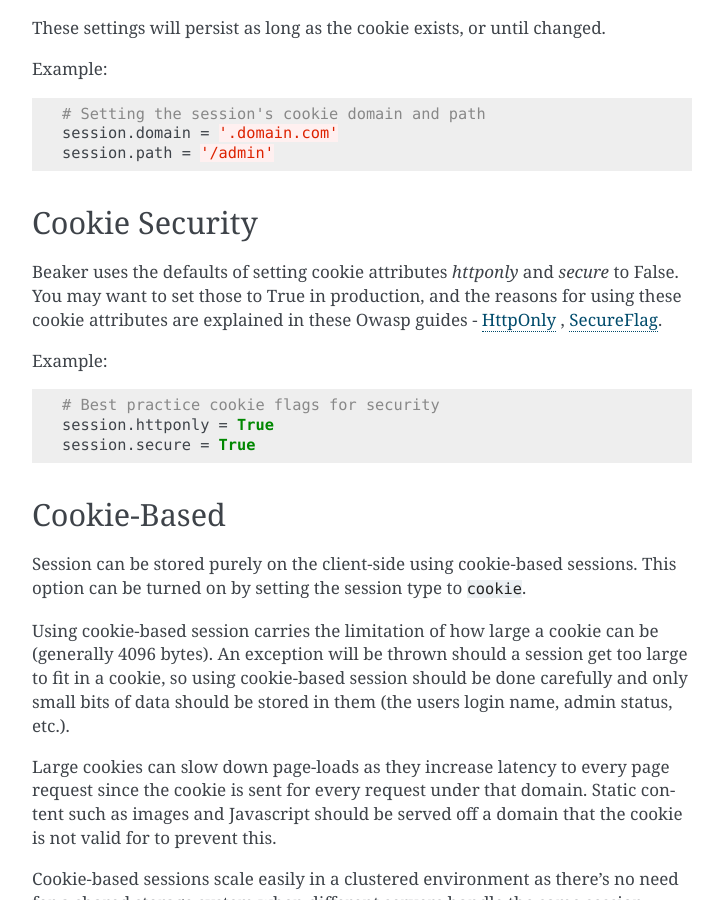
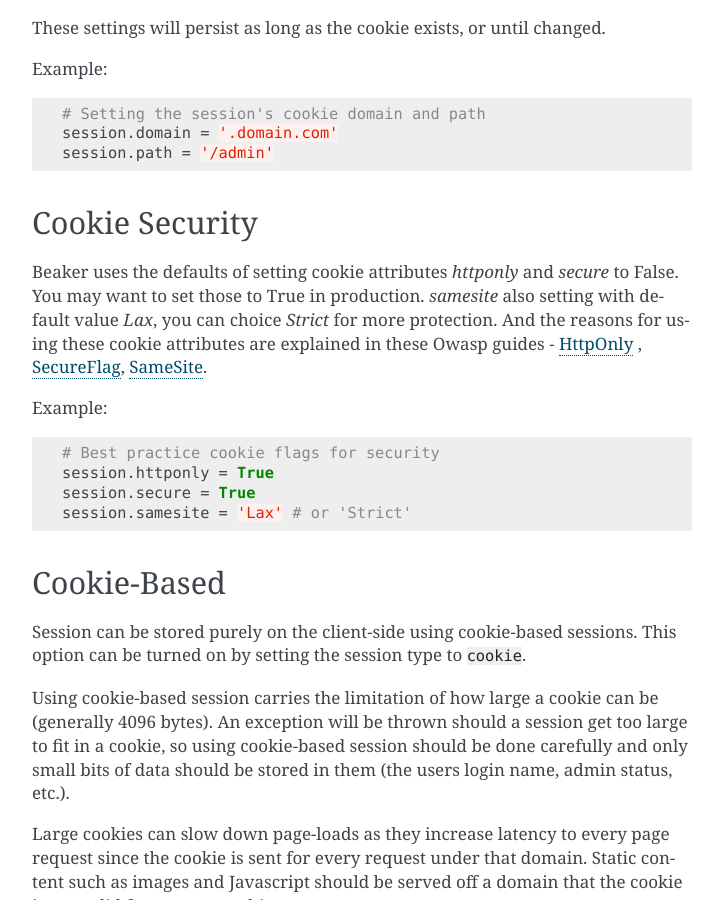
Before and after one commit to bbangert/beaker, a Sphinx documentation site: the page built from beaker/docs/sessions.rst, in a window 1280 px wide and 900 px high, scrolled down 4454 px. Shown: the whole window, without its empty margins (388-1111 px from the left). Built offline with Sphinx 7.4.7, drawn with Linux system fonts in a browser that asks for light colours.

Commit message:
add SameSite explain and Owasp link

```diff
--- a/beaker/docs/sessions.rst
+++ b/beaker/docs/sessions.rst
@@ -224,18 +224,21 @@ Cookie Security
 ======================
 
 Beaker uses the defaults of setting cookie attributes `httponly` and `secure`
-to False. You may want to set those to True in production, and the reasons for
+to False. You may want to set those to True in production. `samesite` also setting
+with default value `Lax`, you can choice `Strict` for more protection. And the reasons for
 using these cookie attributes are explained in these Owasp guides - `HttpOnly`_
-, `SecureFlag`_.
+, `SecureFlag`_, `SameSite`_.
 
 Example::
 
     # Best practice cookie flags for security
     session.httponly = True
     session.secure = True
+    session.samesite = 'Lax' # or 'Strict'
 
 .. _SecureFlag: https://www.owasp.org/index.php/SecureFlag
 .. _HttpOnly: https://www.owasp.org/index.php/HttpOnly#Mitigating_the_Most_Common_XSS_attack_using_HttpOnly
+.. _SameSite: https://www.owasp.org/index.php/SameSite
 
 Cookie-Based
 ============
```
